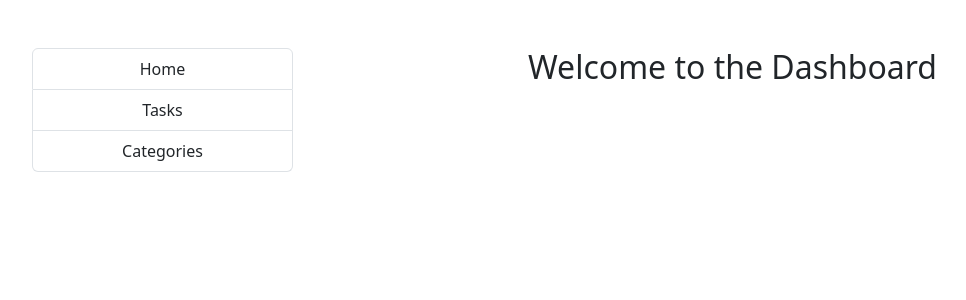
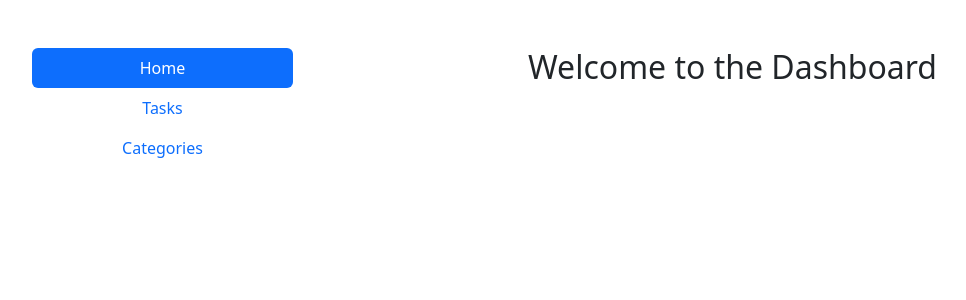
Before and after one commit to fcmdias/ReactoGO-TodoMatic, a React (Create React App) app in the folder react-app/: page / in a window 1280 px wide. Shown: the top 300 px of the page, without its empty margins (50-1016 px from the left). Built offline with nearby package versions, Linux system fonts and the light colour scheme.

Commit message:
added highlight to page selected in the nav-sidebar

```diff
--- a/react-app/src/components/Dashboard.js
+++ b/react-app/src/components/Dashboard.js
@@ -34,7 +34,7 @@ const Dashboard = () => {
         <div className="container mt-5">
             <div className="row">
                 <div className="col-md-3">
-                    <Sidebar setSection={setSection} />
+                    <Sidebar setSection={setSection} currentSection={section} />
                 </div>
                 <div className="col-md-9">
                     {renderSection()}
--- a/react-app/src/components/Sidebar.js
+++ b/react-app/src/components/Sidebar.js
@@ -1,11 +1,30 @@
 import React from 'react';
 
-const Sidebar = ({ setSection }) => {
+const Sidebar = ({ setSection, currentSection }) => {
     return (
-        <div className="list-group">
-            <button className="list-group-item list-group-item-action" onClick={() => setSection('home')}>Home</button>
-            <button className="list-group-item list-group-item-action" onClick={() => setSection('tasks')}>Tasks</button>
-            <button className="list-group-item list-group-item-action" onClick={() => setSection('categories')}>Categories</button>
+        <div className="nav nav-pills flex-column">
+            <button
+                className={`nav-link ${currentSection === 'home' ? 'active' : ''}`}
+                onClick={() => setSection('home')}
+            >
+                Home
+            </button>
+
+
+            <button
+                className={`nav-link ${currentSection === 'tasks' && 'active'}`}
+                onClick={() => setSection('tasks')}
+            >
+                Tasks
+            </button>
+
+
+            <button
+                className={`nav-link ${currentSection === 'categories' && 'active'}`}
+                onClick={() => setSection('categories')}
+            >
+                Categories
+            </button>
         </div>
     );
 };
```
